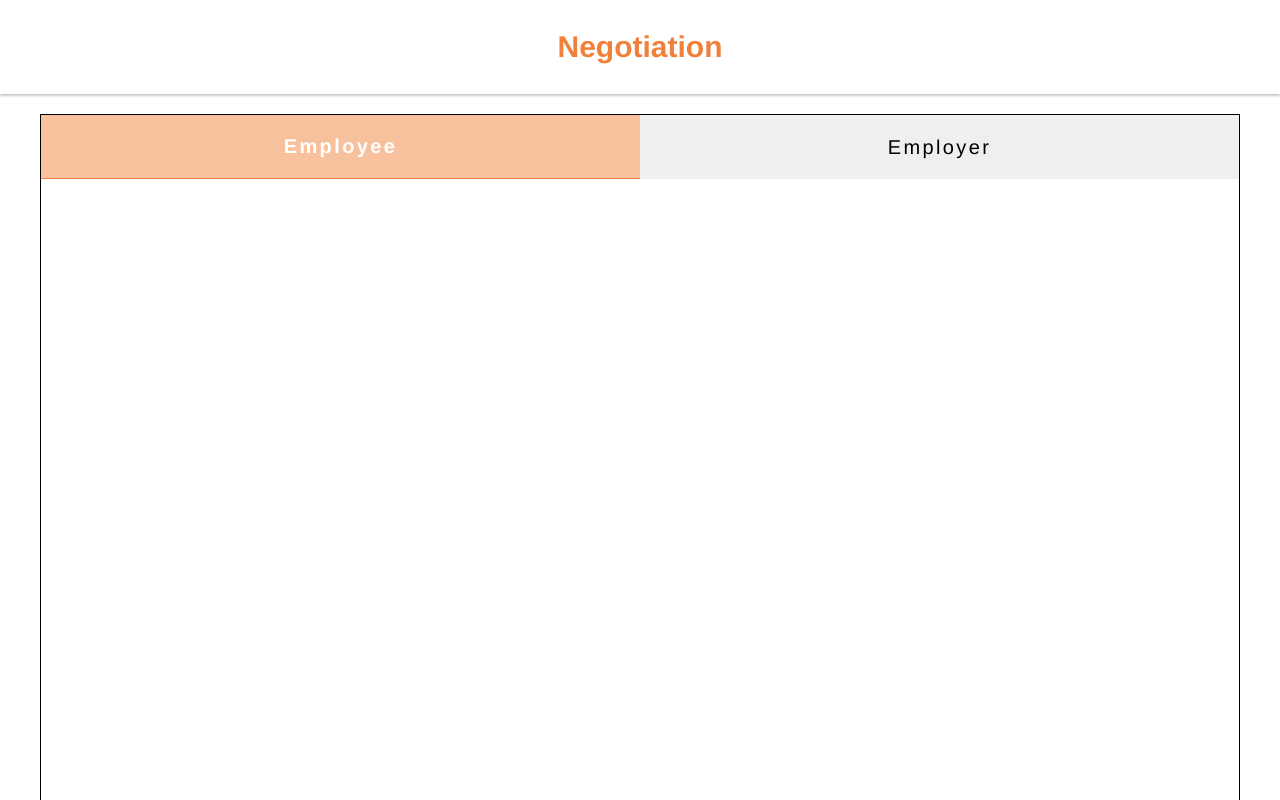
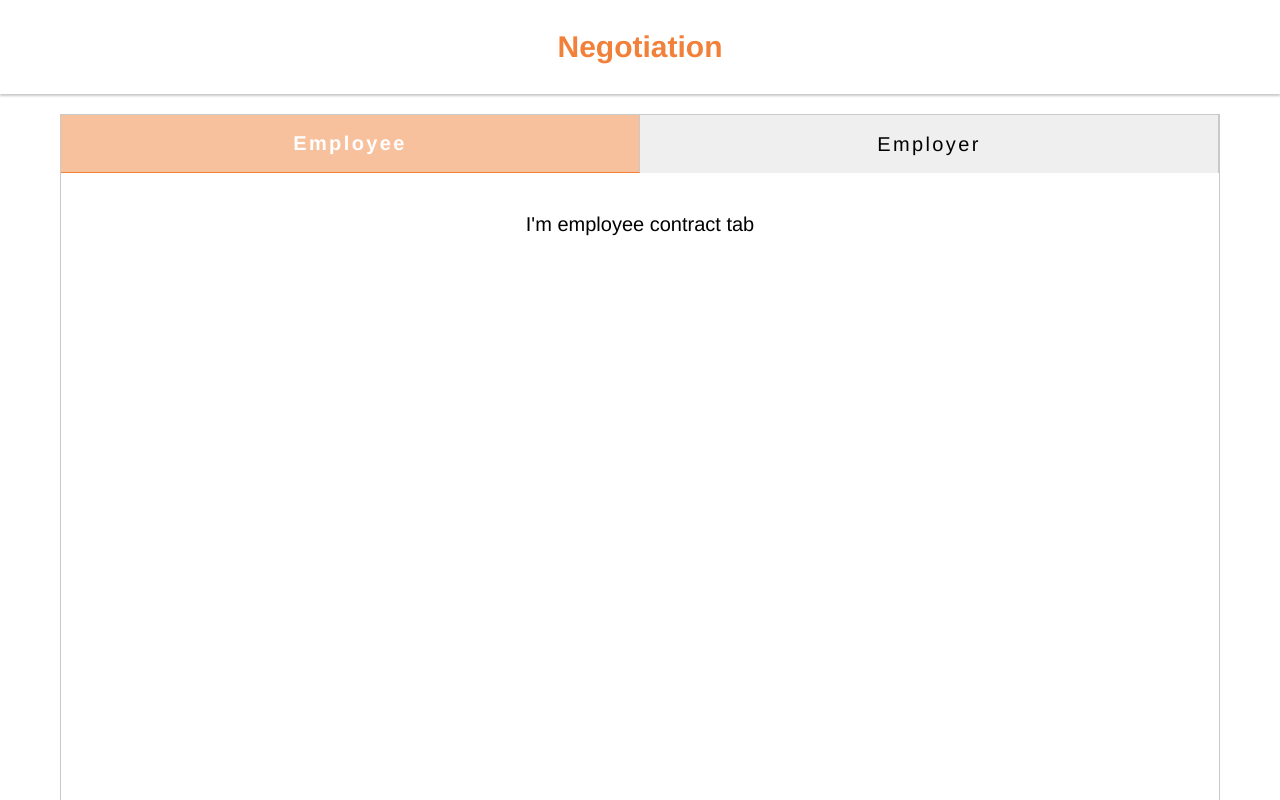
Before and after one commit to shushanth/negotiation, a Vue app: page / in a window 1280 px wide. Built offline with nearby package versions, Linux system fonts and the light colour scheme.

Commit message:
Added contract tabs panels

```diff
--- a/src/assets/styles/variables.scss
+++ b/src/assets/styles/variables.scss
@@ -11,6 +11,7 @@ $styles-color-white: #fff;
 $styles-color-orange: #f1813a;
 $styles-color-orange-light: #f1813a7d;
 $styles-color-gray-light: #c9c9c9;
+$styles-color-red-safron: #ff1c1c;
 
 // 2. fonts
 $styles-font--family-default: Avenir, Helvetica, Arial, sans-serif;
--- a/src/components/NegotiationContract.vue
+++ b/src/components/NegotiationContract.vue
@@ -6,6 +6,14 @@
         :tabs="contractTabs"
         @onTabSelect="onContractTabChange"
       />
+      <div class="contract_panel">
+        <div class="employee" v-if="currentContractTab === 'employee'">
+          I'm employee contract tab
+        </div>
+        <div class="employer" v-if="currentContractTab === 'employer'">
+          I'm employer contract tab
+        </div>
+      </div>
     </div>
   </BaseLayout>
 </template>
@@ -23,18 +31,20 @@ export default {
   data() {
     return {
       contractTabs: [
-        { id: 'Employee', title: 'Employee', active: true },
-        { id: 'Employer', title: 'Employer', active: false },
+        { id: 'employee', title: 'Employee', active: true },
+        { id: 'employer', title: 'Employer', active: false },
       ],
+      currentContractTab: 'employee',
     };
   },
   methods: {
     onContractTabChange(activeTab) {
       const updatedContractedTabs = this.contractTabs.map((contractTab) => {
         return activeTab === contractTab.id
-          ? { ...contractTab, 'active': true }
-          : { ...contractTab, 'active': false };
+          ? { ...contractTab, active: true }
+          : { ...contractTab, active: false };
       });
+      this.currentContractTab = activeTab;
       this.contractTabs = updatedContractedTabs;
     },
   },
@@ -43,4 +53,19 @@ export default {
 
 <style lang="scss">
 @import 'styles/base.scss';
+.contract_tabs {
+  @include styles-flex(column);
+  height: 100%;
+  .contract_panel {
+    margin: 1rem;
+    padding: 1rem;
+    @include styles-flex(column);
+    @include styles-flex--align(center, center);
+    &_employee {
+    }
+
+    &_employer {
+    }
+  }
+}
 </style>
--- /dev/null
+++ b/src/components/shared/BaseInput.vue
@@ -0,0 +1,65 @@
+<template>
+  <div class="input">
+    <base-label :label="label" :subLabel="subLabel" />
+    <input
+      :class="{
+        input_element: true,
+        'input_element--error': this.errors.value || false,
+      }"
+      @input="onInputChange"
+      @change="onInputChange"
+      @blur="onInputBlur"
+      :type="type"
+      :value="value || ''"
+    />
+  </div>
+</template>
+<script>
+import BaseLabel from './BaseLabel';
+
+export default {
+  name: 'BaseInput',
+  props: {
+    type: String,
+    label: String,
+    subLabel: String,
+    value: String | Number,
+    onUpdate: Function,
+    errors: Object,
+    focusOut: Boolean,
+  },
+  components: {
+    'base-label': BaseLabel,
+  },
+  methods: {
+    onInputChange(event) {
+      const {
+        target: { value },
+      } = event;
+      this.$emit('onUpdate', value);
+    },
+    onInputBlur() {
+      this.$props.focusOut && this.$emit('blur');
+    },
+  },
+};
+</script>
+<style lang="scss">
+@import 'styles/base.scss';
+
+.input {
+  @include styles-flex(column);
+  width: 100%;
+  margin: 10px 0;
+
+  &_element {
+    padding: 10px;
+    margin: 10px 0;
+    outline: 0;
+
+    &--error {
+      border: 1px solid $styles-color-red-safron;
+    }
+  }
+}
+</style>
--- /dev/null
+++ b/src/components/shared/BaseLabel.vue
@@ -0,0 +1,32 @@
+<template>
+  <div class="label_wrapper">
+    <p class="label">{{ label }}</p>
+    <p class="sub_label">{{ subLabel }}</p>
+  </div>
+</template>
+<script>
+export default {
+  name: 'BaseLabel',
+  props: {
+    label: String,
+    subLabel: String,
+  },
+};
+</script>
+<style lang="scss">
+@import 'styles/base.scss';
+
+.label_wrapper {
+  @include styles-flex(row);
+  @include styles-flex--align(_, center);
+  .label {
+    font-size: 18px;
+    padding: 0 3px;
+  }
+
+  .sub_label {
+    font-size: 13px;
+    padding: 0 3px;
+  }
+}
+</style>
--- a/src/components/shared/BaseLayout.vue
+++ b/src/components/shared/BaseLayout.vue
@@ -28,8 +28,8 @@ export default {
   }
 
   &_body {
-    border: 1px solid;
-    margin: 1rem 2rem;
+    border: 1px solid $styles-color-gray-light;
+    margin: 1rem 3rem;
     height: 100vh;
   }
 }
--- a/src/components/shared/BaseTabs.vue
+++ b/src/components/shared/BaseTabs.vue
@@ -23,6 +23,7 @@ export default {
       required: true,
       type: Array,
     },
+    activeTab: String,
   },
   methods: {
     onTabChange(activeTab) {
@@ -38,9 +39,10 @@ export default {
 
   .tab {
     flex: 1;
-    padding: 1rem 0.5rem;
+    padding: 0.85rem;
     border: 0;
-    letter-spacing: .12rem;
+    letter-spacing: 0.12rem;
+    border-right: 1px solid $styles-color-gray-light;
     @include styles-flex--align(center, center);
     &--active {
       background: $styles-color-orange-light;
--- a/src/components/shared/index.js
+++ b/src/components/shared/index.js
@@ -1,2 +1,3 @@
 export { default as BaseLayout } from './BaseLayout.vue'
 export { default as BaseTabs } from './BaseTabs.vue'
+export { default as BaseInput } from './BaseInput.vue'
```
